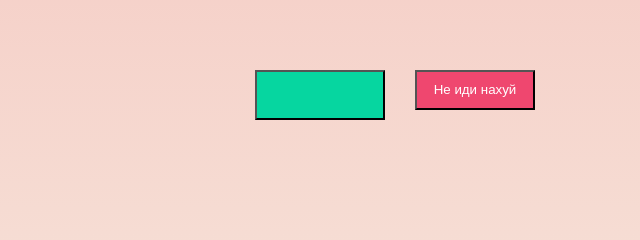
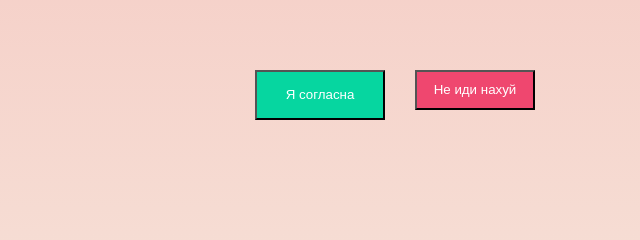
Before and after one commit to rebzerf/VALENTIN, a plain HTML site: page index.html in a window 1280 px wide. Shown: the part 180-420 px from the top of the page, 240-880 px from the left. Drawn offline with Linux system fonts and the light colour scheme.

Commit message:
Update index.html

```diff
--- a/index.html
+++ b/index.html
@@ -11,7 +11,7 @@
             <br/>
             <br/>
             <br/>
-            <button id="yesButton"></button>
+            <button id="yesButton">Я согласна</button>
             <button id="no">Не иди нахуй</button>
         </div><style>
             body {
```
